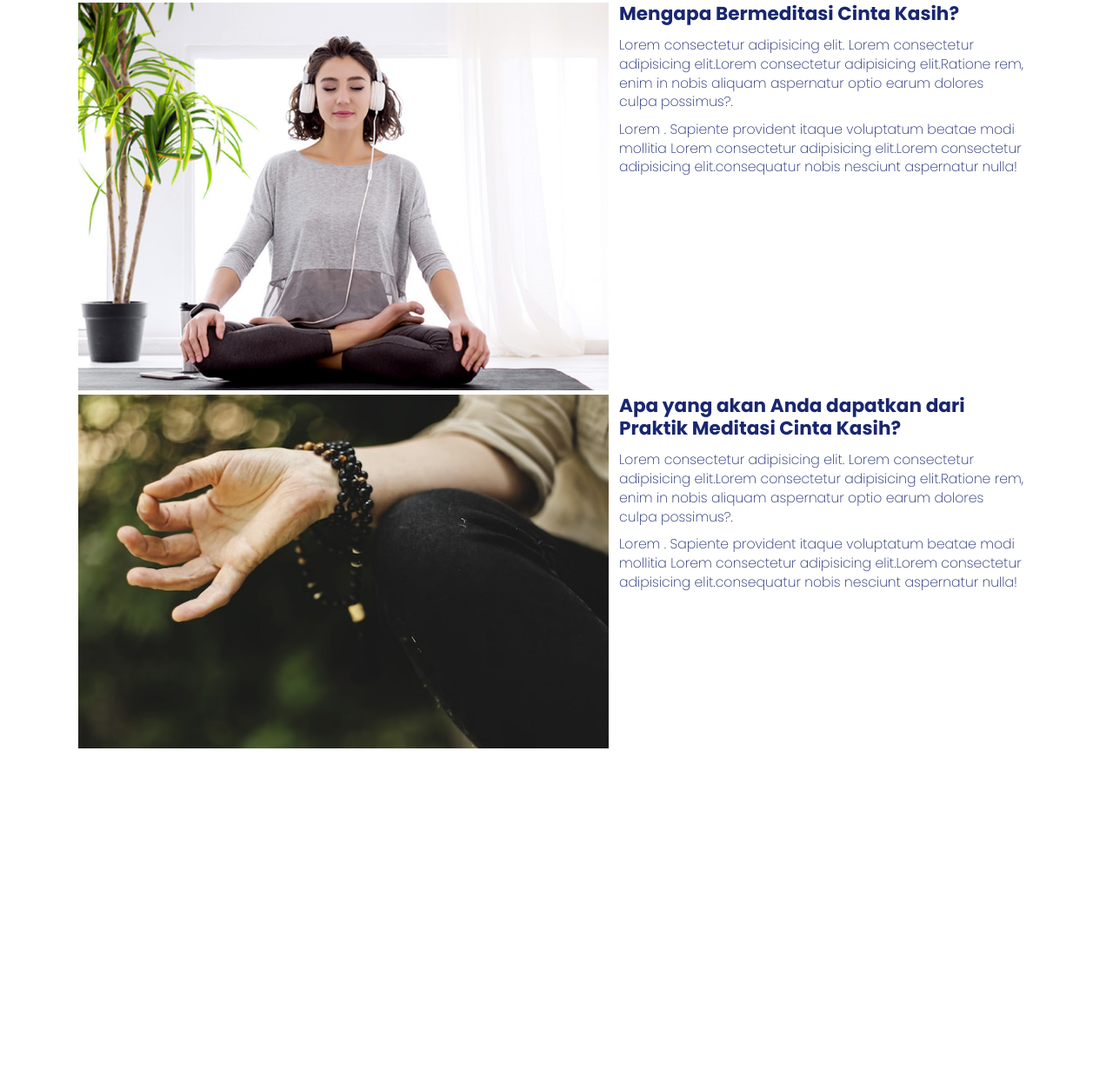
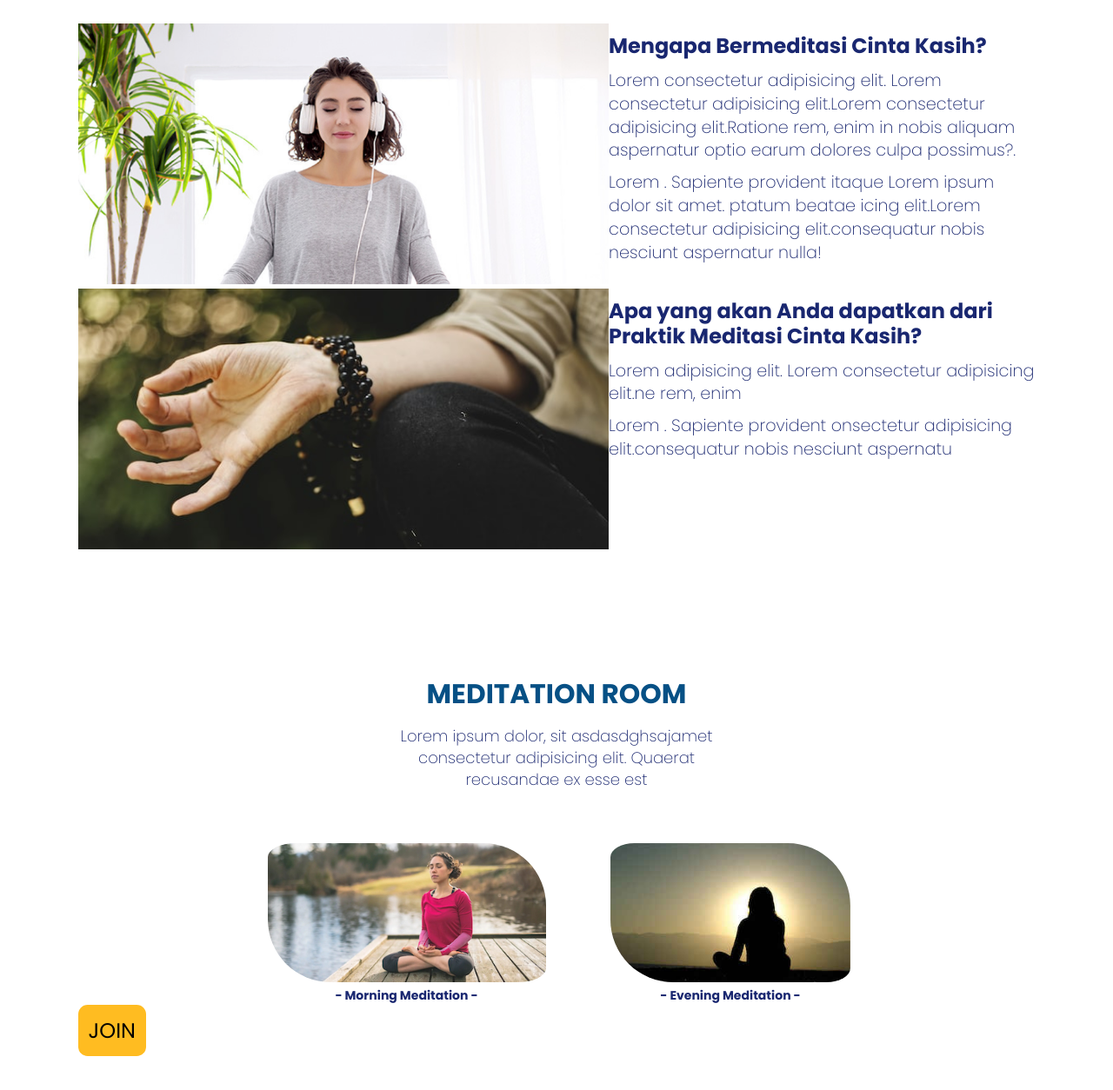
Before and after one commit to GoMindful/GoMindful, a website: page index.html in a window 1280 px wide. Shown: the part 976-2230 px from the top of the page at 87% size. Drawn offline with nearby package versions, Linux system fonts and the light colour scheme.

Commit message:
Update file

```diff
--- a/css/style.css
+++ b/css/style.css
@@ -12,11 +12,15 @@
   text-decoration: none;
 }
 
+html {
+  scroll-behavior: smooth;
+}
+
 body {
   font-family: "Poppins", sans-serif;
   background-color: var(--bg);
   color: #ffffff;
-  min-height: 2500px;
+  min-height: 4000px;
 }
 
 /* Navbar */
@@ -140,7 +144,7 @@ body {
   margin-right: 20%;
   margin-bottom: 3%;
   text-shadow: 1px 1px 2px rgba(1, 1, 2, 0.9);
-  line-height: ;
+  line-height: 1.4;
   letter-spacing: 0.1rem;
 }
 
@@ -155,19 +159,22 @@ body {
 }
 
 /* About Section */
-.About {
+.About,
+.Meditation {
   color: rgba(0, 16, 96, 0.9);
-  padding: 8rem 7% 1.5rem;
+  padding: 10rem 7% 1.5rem;
 }
 
-.About h2 {
+.About h2,
+.Meditation h2 {
   text-align: center;
   font-size: 2.6rem;
   margin-bottom: 3rem;
   color: #065085;
 }
 
-.About h2 span {
+.About h2 span,
+.Meditation h2 span {
   color: var(--primary);
 }
 
@@ -239,6 +246,52 @@ body {
   flex-wrap: wrap;
 }
 
+/* Meditation Section */
+.Meditation h2 {
+  margin-bottom: 1rem;
+}
+
+.Meditation p {
+  font-size: 1.5rem;
+  text-align: center;
+  max-width: 30rem;
+  margin: auto;
+  font-weight: 200;
+  line-height: 1.4;
+}
+
+.Meditation .row {
+  display: flex;
+  flex-wrap: wrap;
+  margin-top: 5rem;
+  justify-content: center;
+}
+
+.Meditation .row .Meditation-routine {
+  text-align: center;
+}
+
+.Meditation .row .Meditation-routine img {
+  border-radius: 10%;
+  border-top-right-radius: 6rem;
+  border-bottom-left-radius: 6rem;
+  width: 80%;
+}
+
+.Meditation .row .Meditation-routine .Morning-routine-title {
+  margin: 1rem auto 0.5rem;
+}
+
+.Meditation .Join {
+  color: #000000;
+  font-size: 2rem;
+  padding: 1rem 1rem;
+  display: inline-block;
+  background-color: #ffbc21;
+  border-radius: 0.9rem;
+  box-shadow: rgba(1, 1, 3, 0.5);
+}
+
 /* Media Queries */
 
 /* Laptop */
@@ -289,6 +342,51 @@ body {
   }
 }
 
+.About .row {
+  flex-wrap: wrap;
+}
+
+.About .row .about-img img {
+  height: 25rem;
+  object-fit: cover;
+  object-position: top;
+}
+
+.About .row .content {
+  padding: 0;
+}
+
+.About .row .content h3 {
+  margin-top: 1rem;
+  font-size: 2rem;
+}
+
+.About .row .content p {
+  font-size: 1.6rem;
+}
+.About .row1 {
+  flex-wrap: wrap;
+}
+
+.About .row1 .about-img1 img {
+  height: 25rem;
+  object-fit: cover;
+  object-position: top;
+}
+
+.About .row1 .content1 {
+  padding: 0;
+}
+
+.About .row1 .content1 h4 {
+  margin-top: 1rem;
+  font-size: 2rem;
+}
+
+.About .row1 .content1 p {
+  font-size: 1.6rem;
+}
+
 /* Mobile Phone */
 @media (max-width: 450px) {
   html {
--- a/index.html
+++ b/index.html
@@ -38,7 +38,6 @@
 
       <div class="navbar-extra">
         <a href="#" id="search"><i data-feather="search"></i></a>
-        <a href="#" id="contact"><i data-feather="phone-outgoing"></i></a>
         <a href="#" id="hamburger-menu"><i data-feather="menu"></i></a>
       </div>
     </nav>
@@ -50,14 +49,14 @@
       <main class="Content">
         <h1>Ruang Meditasi <span>Digital</span></h1>
         <p>Ciptakan atmosfir positif CINTA KASIH dengan praktik bersama</p>
-        <a href="#" class="cta">Meditasi Sekarang</a>
+        <a href="#Meditation" class="cta">Meditasi Sekarang</a>
       </main>
     </section>
     <!-- Hero Section End -->
 
     <!-- About Section Start -->
     <section class="About" id="About">
-      <h2>Tentang Kami <span>(About Us)</span></h1>
+      <h2>TENTANG KAMI <span>(ABOUT US)</span></h2>
       <div class="row">
         <div class="about-img">
           <img src="/Picture/Meditation-2.jpeg" alt="Tentang Kami"
@@ -66,13 +65,16 @@
       <div class="content">
         <h3>Mengapa Bermeditasi Cinta Kasih?</h3>
         <p>
-          Lorem consectetur adipisicing elit. Lorem consectetur adipisicing elit.Lorem consectetur adipisicing elit.Ratione rem, enim in nobis aliquam aspernatur optio earum dolores culpa possimus?.
+          Lorem consectetur adipisicing elit. Lorem consectetur adipisicing
+          elit.Lorem consectetur adipisicing elit.Ratione rem, enim in nobis
+          aliquam aspernatur optio earum dolores culpa possimus?.
         </p>
         <p>
-          Lorem . Sapiente provident itaque voluptatum beatae modi mollitia Lorem consectetur adipisicing elit.Lorem consectetur adipisicing elit.consequatur nobis nesciunt aspernatur nulla!
+          Lorem . Sapiente provident itaque Lorem ipsum dolor sit amet. ptatum
+          beatae icing elit.Lorem consectetur adipisicing elit.consequatur nobis
+          nesciunt aspernatur nulla!
         </p>
       </div>
-
       <div class="row1">
         <div class="about-img1">
           <img src="/Picture/Meditation-3.jpeg" alt="Tentang Kami"
@@ -81,14 +83,46 @@
       <div class="content1">
         <h4>Apa yang akan Anda dapatkan dari Praktik Meditasi Cinta Kasih?</h4>
         <p>
-            Lorem consectetur adipisicing elit. Lorem consectetur adipisicing elit.Lorem consectetur adipisicing elit.Ratione rem, enim in nobis aliquam aspernatur optio earum dolores culpa possimus?.
+          Lorem adipisicing elit. Lorem consectetur adipisicing elit.ne rem,
+          enim
         </p>
         <p>
-            Lorem . Sapiente provident itaque voluptatum beatae modi mollitia Lorem consectetur adipisicing elit.Lorem consectetur adipisicing elit.consequatur nobis nesciunt aspernatur nulla!
+          Lorem . Sapiente provident onsectetur adipisicing elit.consequatur
+          nobis nesciunt aspernatu
         </p>
       </div>
     </section>
     <!-- About Section End -->
+
+    <!-- Meditation Room Section Start -->
+    <section class="Meditation" id="Meditation">
+      <h2>MEDITATION<span> ROOM</span></h2>
+      <p>
+        Lorem ipsum dolor, sit asdasdghsajamet consectetur adipisicing elit.
+        Quaerat recusandae ex esse est
+      </p>
+
+      <div class="row">
+        <div class="Meditation-routine">
+          <img
+            src="Picture/Meditation Room/Morning.jpg"
+            alt="Morning Meditation"
+            class="Meditation-routine-img"
+          />
+          <h3 class="Meditation-routine-title">- Morning Meditation -</h3>
+        </div>
+        <div class="Meditation-routine">
+          <img
+            src="Picture/Meditation Room/Evening.jpeg"
+            alt="Evening Meditation"
+            class="Meditation-routine-img1"
+          />
+          <h3 class="Meditation-routine-title">- Evening Meditation -</h3>
+        </div>
+      </div>
+      <a href="https://bit.ly/MeditasiBersamaZOOM" class="Join">JOIN</a>
+    </section>
+    <!-- Meditation Room Section End -->
 
     <!-- Feather Icons -->
     <script>
```
Also changed, not shown: Picture/Meditation Room/Evening.jpeg (added), Picture/Meditation Room/Morning.jpg (added). Lines whose indentation alone changed are shown as unchanged.
